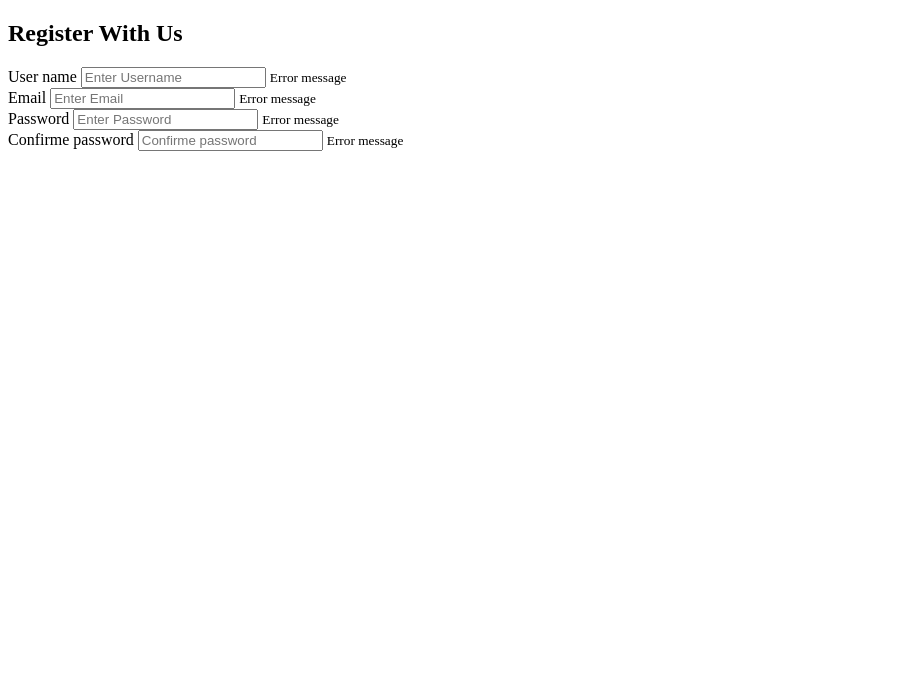
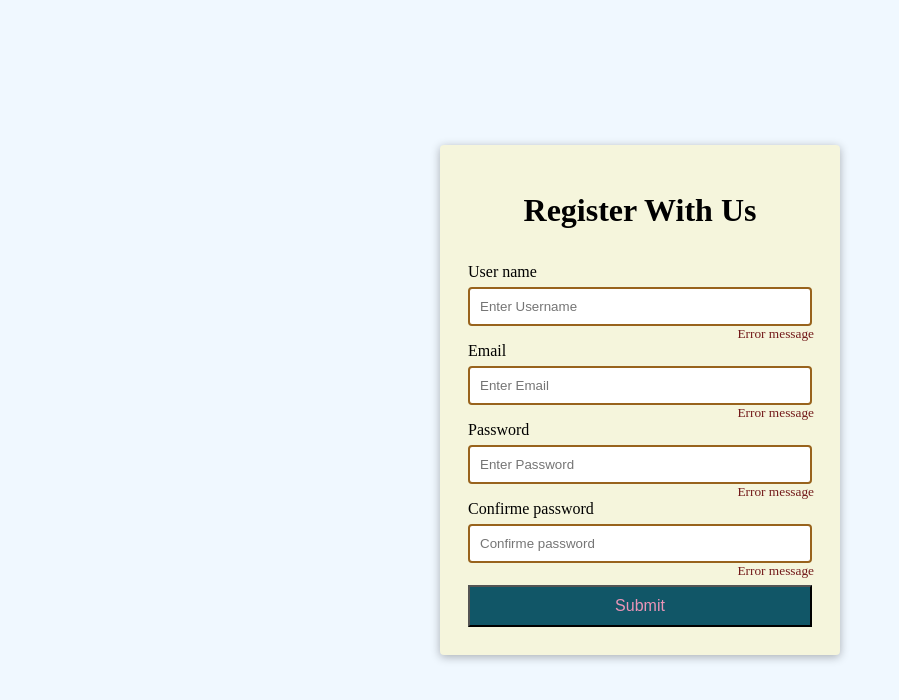
Before and after one commit to Lavindu-Aththanayaka/JavaScript_Practices, a plain HTML site: page index.html in a window 1280 px wide. Shown: the whole page, without its empty margins (0-899 px from the left). Drawn offline with Linux system fonts and the light colour scheme; a web font is replaced by a local one.

Commit message:
css file is done

```diff
--- a/index.html
+++ b/index.html
@@ -31,8 +31,11 @@
                 <input type="password" id="confirme password" placeholder="Confirme password">
                 <small>Error message</small>
             </div>
+            <div class="form-control">
+                <button>Submit</button>
+            </div>
+
         </form>
     </div>
-
 </body>
 </html>
--- a/style.css
+++ b/style.css
@@ -0,0 +1,76 @@
+@import url('https://fonts.googleapis.com/css2?family=Ancizar+Serif:ital,wght@0,300..900;1,300..900&display=swap');
+:root{
+    --success-color:rgb(14, 139, 64);
+    --error-color:rgb(115, 26, 26);
+}
+*{
+    box-sizing: border-box;
+}
+body{
+    margin: 0;
+    padding: 0;
+    background-color: aliceblue;
+    font-family: "Ancizar Serif", serif;
+    display: flex;
+    align-items: center;
+    justify-content: center;
+    min-height: 100vh
+}
+.container{
+    background-color: beige;
+    border-radius: 4px;
+    box-shadow: 0 2px 10px rgba(0,0, 0, 0.3);
+}
+form{
+    padding: 20px;
+    width:400px
+}
+h2{
+    display: flex;
+    justify-content: center;
+    align-items: center;
+    font-size:xx-large;
+}
+.form-control{
+    padding: 8px;
+    position: relative;
+}
+.form-control label{
+    display: block;
+
+}
+.form-control input{
+    display: block;
+    margin: 6px 0 0 0;
+    width: 100%;
+    padding: 10px;
+    border: 2px solid rgb(152, 99, 29);
+    border-radius: 4px;
+}
+.form-control input:focus{
+    border-color: black;
+}
+.form-control input:success{
+    border-color:var(--success-color);
+}
+.form-control input:error{
+    border-color: var(--error-color);
+}
+.form-control small{
+    color: var(--error-color);
+    margin: 0px;
+    padding: 0px;
+    position: absolute;
+    bottom: -10;
+    right: 6px;
+    /*visibility: hidden;*/
+}
+button{
+    margin: 6px 0 0 0;
+    padding: 10px;
+    width: 100%;
+    color:rgb(235, 149, 184);
+    background-color: rgb(17, 86, 103);
+    font-size:medium;
+    cursor: pointer;
+}
```
